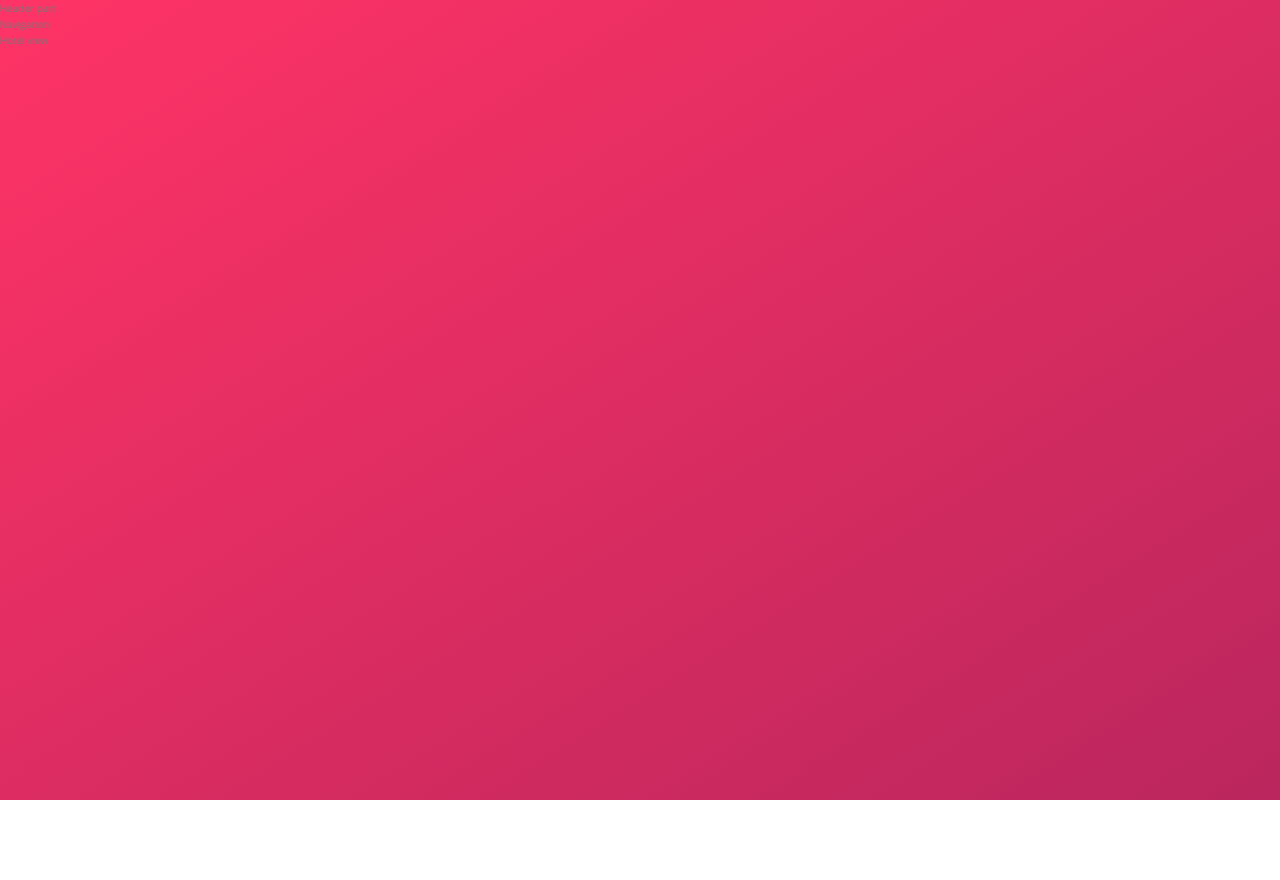
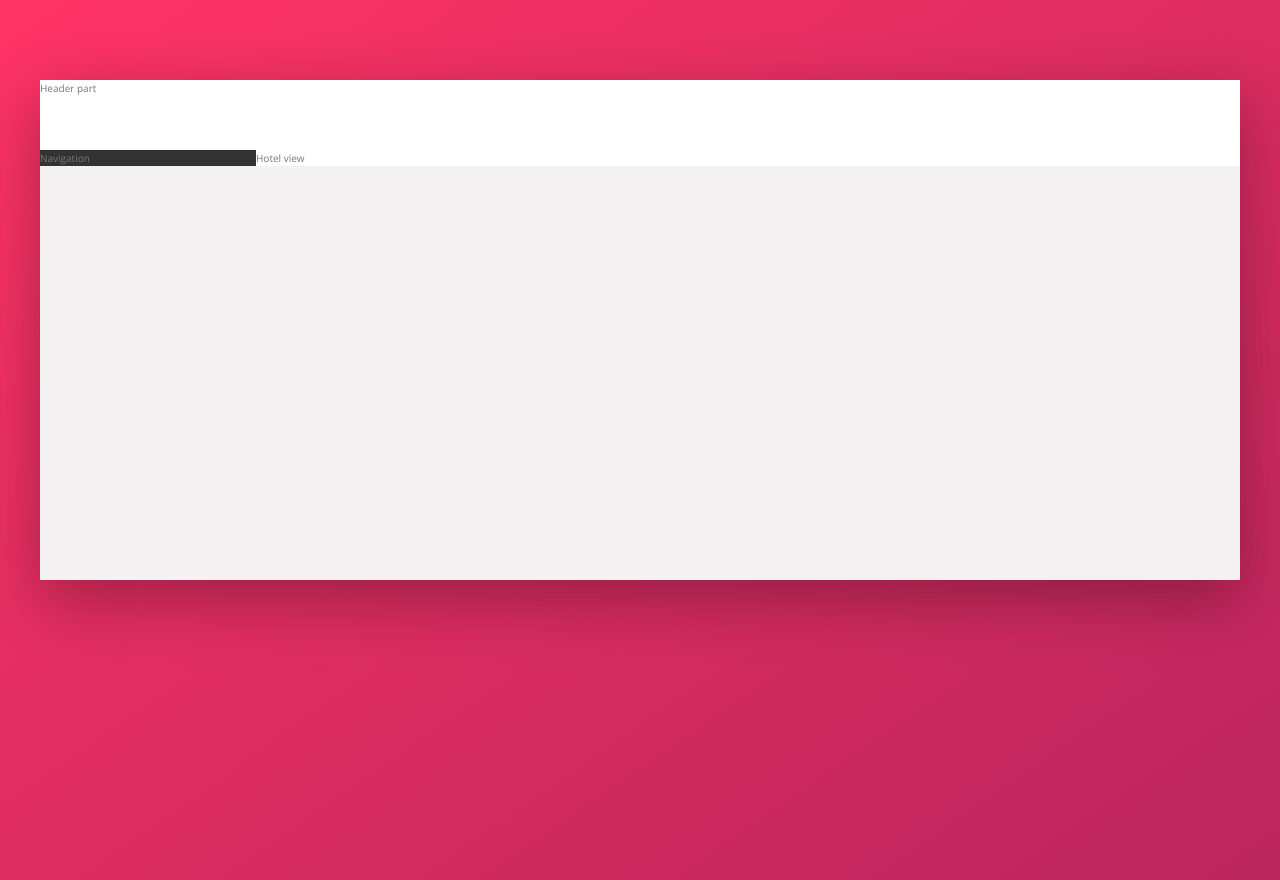
Before and after one commit to erhanertem/Website-Trillo, a website: page index.html in a window 1280 px wide. Before the commit the page ends 800 px from the top, so only its background shows below. Drawn offline with nearby package versions, Linux system fonts and the light colour scheme.

Commit message:
Add CSS for web page compartments

```diff
--- a/sass/_base.scss
+++ b/sass/_base.scss
@@ -4,6 +4,7 @@
 	--color-primary-light: #ff3366;
 	--color-primary-dark: #ba265d;
 
+	--color-white: #fff;
 	--color-grey-light-1: #faf9f9;
 	--color-grey-light-2: #f4f2f2;
 	--color-grey-light-3: #f0eeee;
@@ -12,8 +13,9 @@
 	--color-grey-dark-1: #333;
 	--color-grey-dark-2: #777;
 	--color-grey-dark-3: #999;
+
+	--shadow-dark: 0 2rem 6rem rgba(0, 0, 0, 0.3);
 }
-
 // global reset
 * {
 	margin: 0;
--- a/sass/_layout.scss
+++ b/sass/_layout.scss
@@ -0,0 +1,32 @@
+.container {
+	max-width: 120rem;
+	margin: 8rem auto;
+	background-color: var(--color-grey-light-2);
+	box-shadow: var(--shadow-dark);
+
+	// temp size during design
+	min-height: 50rem;
+}
+
+.header {
+	height: 7rem;
+	background-color: var(--color-white);
+	border-bottom: var(--color-grey-light-2);
+}
+
+.content {
+	display: flex;
+}
+.sidebar {
+	background-color: var(--color-grey-dark-1);
+
+	// grow:0 shrink:0 flex-basis:18% (width to cover of whats available for the flex container)
+	flex: 0 0 18%;
+}
+
+.hotel-view {
+	background-color: var(--color-white);
+
+	// grow as much as whats left to grow up to
+	flex: 1; //flex:100%
+}
```
Also changed, not shown: sass/main.css, 1 other file.
